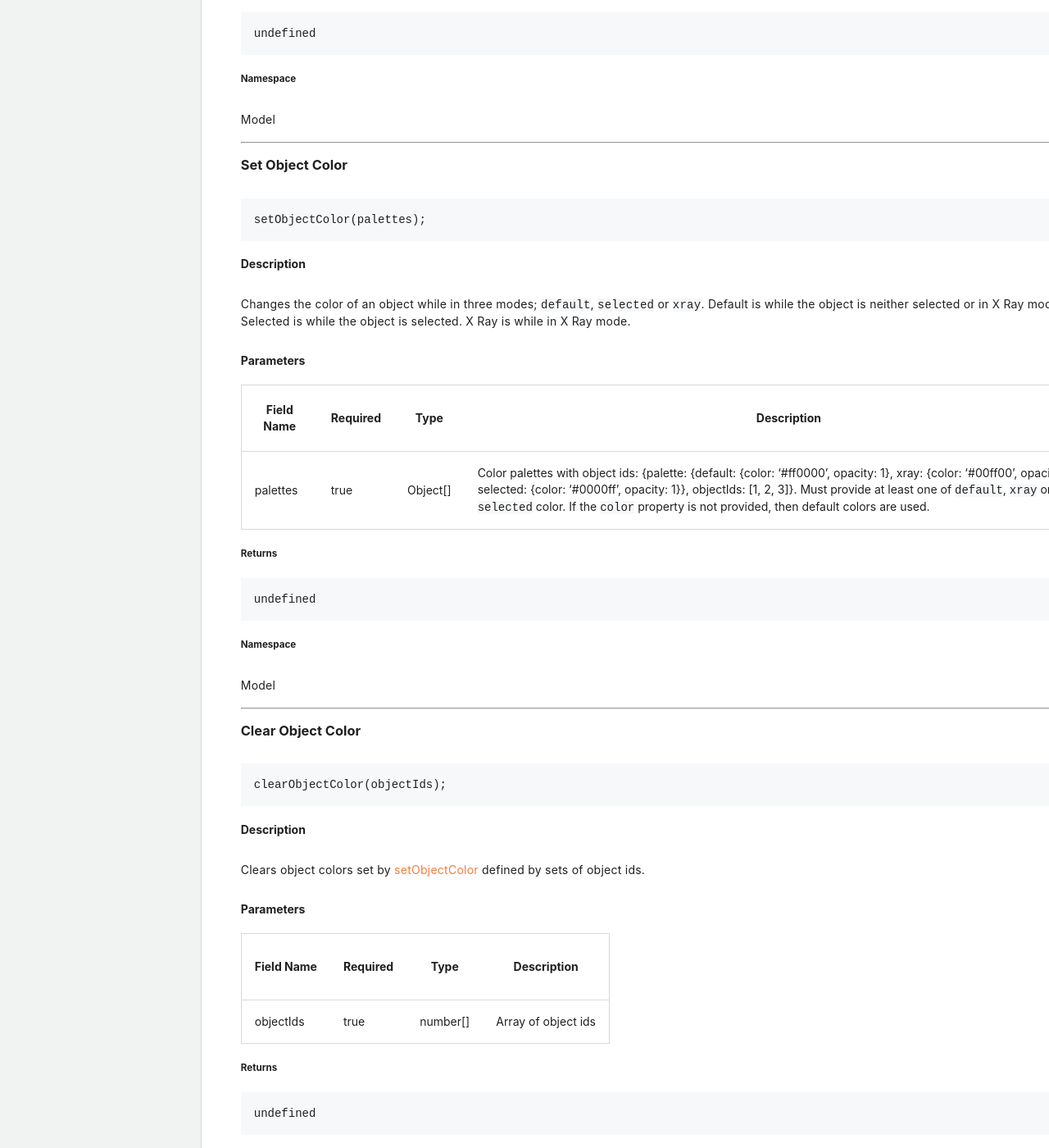
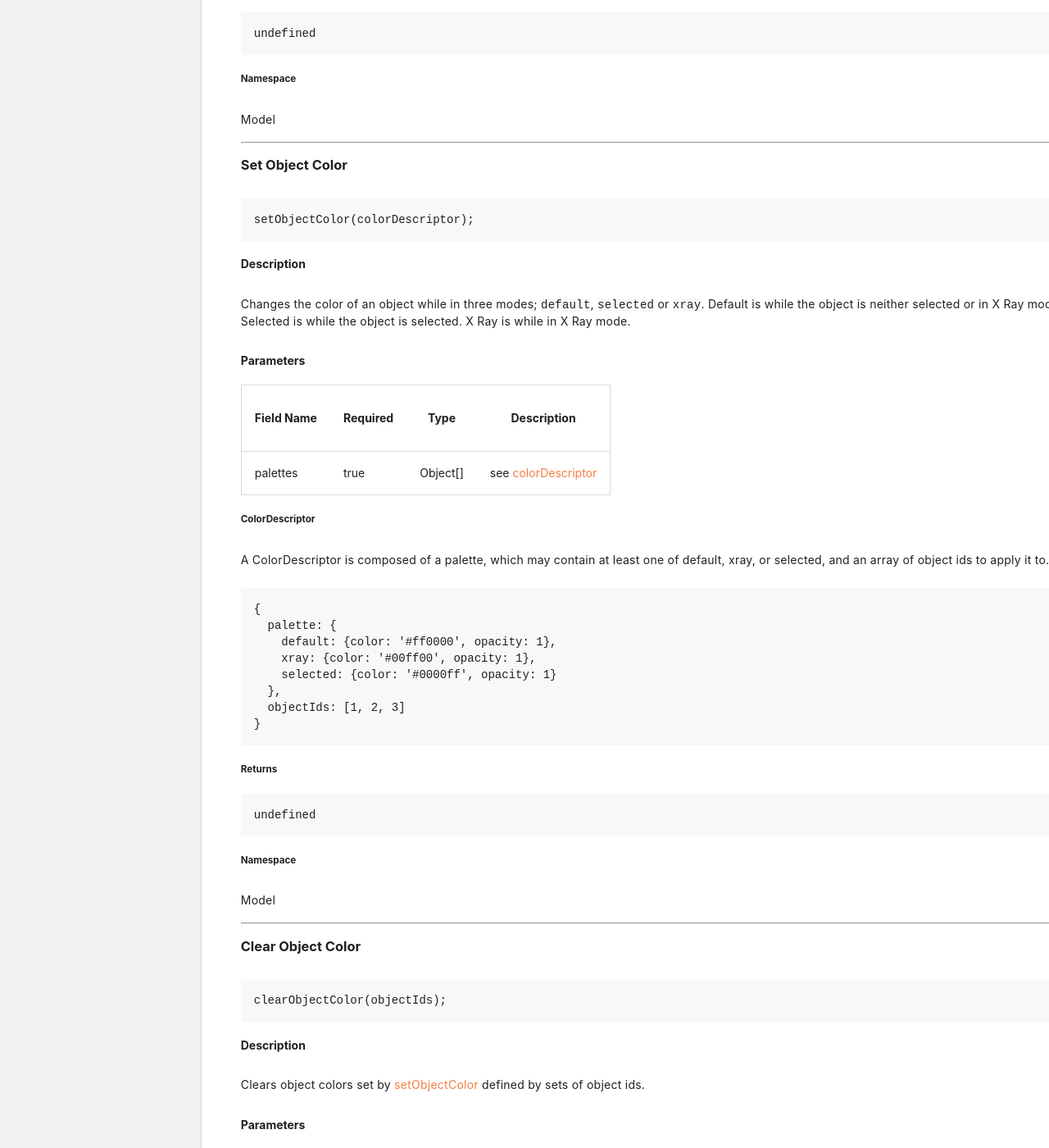
Before and after one commit to procore/documentation, a Jekyll site: the page built from bim_webviewer/bim_web_viewer.md, in a window 1280 px wide and 1400 px high, scrolled down 35031 px. Shown: the whole window at 82% size. Built offline with Jekyll 4.4.1, drawn with Linux system fonts in a browser that asks for light colours; comment, search, counter and statistics services are not loaded.

Commit message:
Update bim_web_viewer.md

````diff
--- a/bim_webviewer/bim_web_viewer.md
+++ b/bim_webviewer/bim_web_viewer.md
@@ -1732,7 +1732,7 @@ Model
 <p class="heading-link-container"><a class="heading-link" href="#set-object-color"></a></p>
 
 ```js
-setObjectColor(palettes);
+setObjectColor(colorDescriptor);
 ```
 
 #### Description
@@ -1743,7 +1743,24 @@ Changes the color of an object while in three modes; `default`, `selected` or `x
 
 | Field Name | Required | Type | Description |
 | - | - | - | - |
-| palettes | true | Object[] | Color palettes with object ids: {palette: {default: {color: '#ff0000', opacity: 1}, xray: {color: '#00ff00', opacity: 1}, selected: {color: '#0000ff', opacity: 1}}, objectIds: [1, 2, 3]}. Must provide at least one of `default`, `xray` or `selected` color. If the `color` property is not provided, then default colors are used. |
+| palettes | true | Object[] | see [colorDescriptor](#colordescriptor) |
+
+##### ColorDescriptor
+
+<p class="heading-link-container"><a class="heading-link" href="#colordescriptor"></a></p>
+
+A ColorDescriptor is composed of a palette, which may contain at least one of default, xray, or selected, and an array of object ids to apply it to.
+
+```js
+{
+  palette: {
+    default: {color: '#ff0000', opacity: 1},
+    xray: {color: '#00ff00', opacity: 1},
+    selected: {color: '#0000ff', opacity: 1}
+  },
+  objectIds: [1, 2, 3]
+}
+```
 
 ##### Returns
 
````
